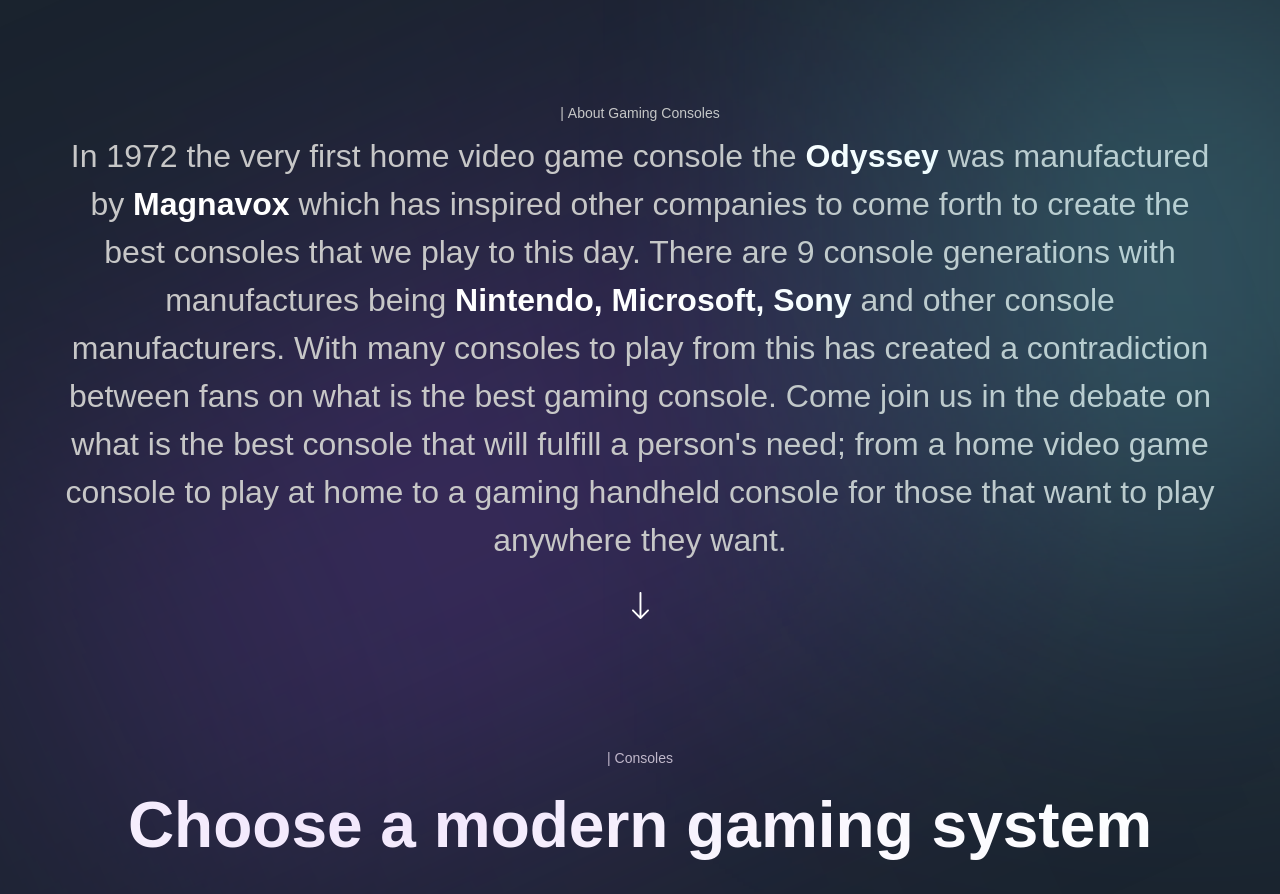
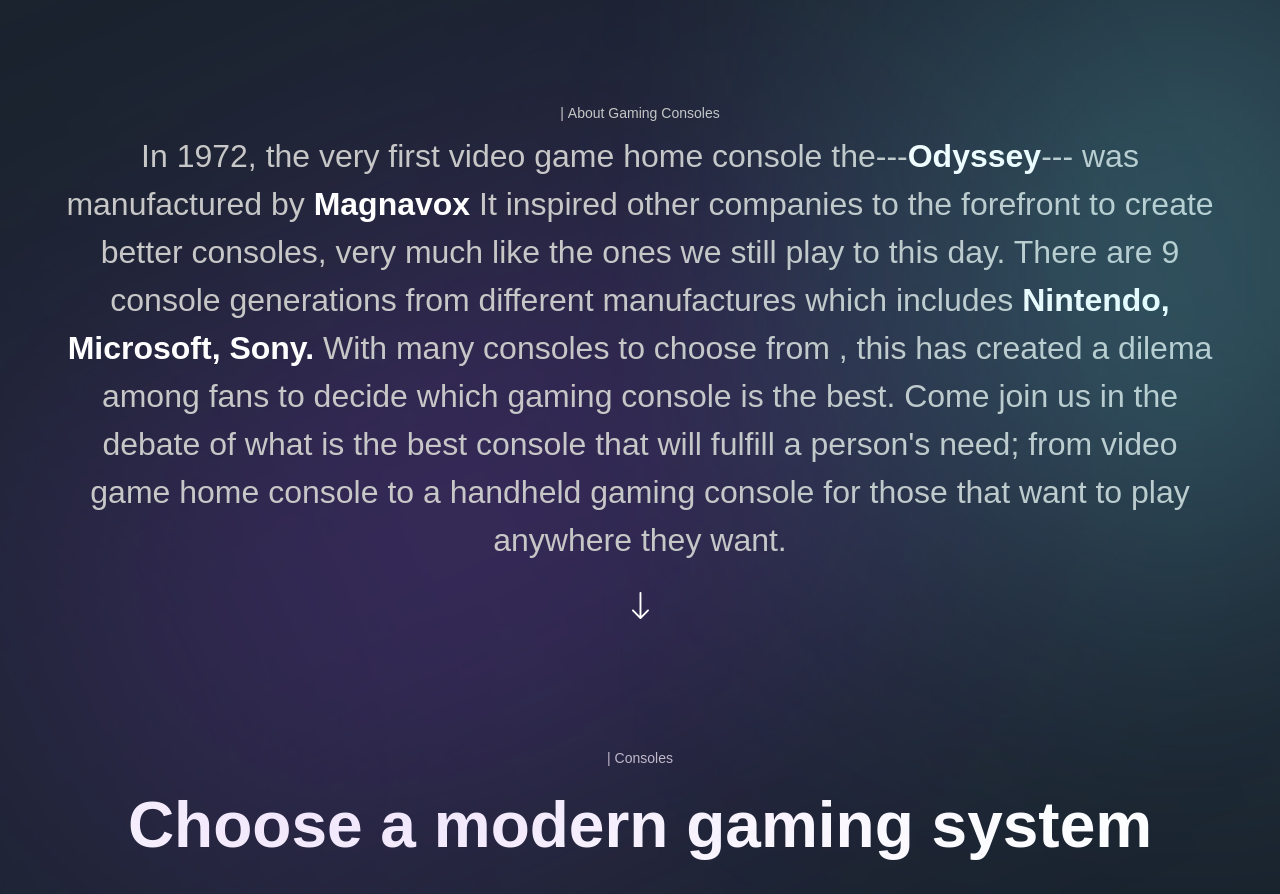
Before and after one commit to Jesscfs/Gaming-Website, a Next.js app: page / in a window 1280 px wide. Shown: the part 980-1874 px from the top of the page. Built offline with nearby package versions, Linux system fonts and the light colour scheme; a web font is replaced by a local one.

Commit message:
description edited

```diff
--- a/sections/About.jsx
+++ b/sections/About.jsx
@@ -22,17 +22,17 @@
         variants={fadeIn('up', 'tween', 0.2, 1)}
         className="mt-[8px] font-normal sm:text-[32px] text-[20px] text-center text-secondary-white"
       >
-        In 1972 the very first home video game console the <span className="font-extrabold text-white">Odyssey</span>{' '}
+        In 1972, the very first video game home console the---<span className="font-extrabold text-white">Odyssey</span>---
         was manufactured by <span className="font-extrabold text-white">Magnavox</span>{' '}
-        which has inspired other companies to come forth to create the best consoles that we play to this day.
-        There are 9 console generations with manufactures being {' '}
+        It inspired other companies to the forefront to create better consoles, very much like the ones we still play to this day.
+        There are 9 console generations from different manufactures which includes {' '}
         <span className="font-extrabold text-white">Nintendo,</span>{' '}
         <span className="font-extrabold text-white">Microsoft,</span>{' '}
         <span className="font-extrabold text-white">
-          Sony
+          Sony.
         </span>{' '}
-        and other console manufacturers. With many consoles to play from this has created a contradiction between fans on what is the best gaming console.
-        Come join us in the debate on what is the best console that will fulfill a person's need; from a home video game console to play at home to a gaming handheld console
+        With many consoles to choose from , this has created a dilema among fans to decide which gaming console is the best.
+        Come join us in the debate of what is the best console that will fulfill a person's need; from video game home console to a handheld gaming console
         for those that want to play anywhere they want.
       </motion.p>
 
```
Also changed, not shown: pages/index.js (indentation only).
